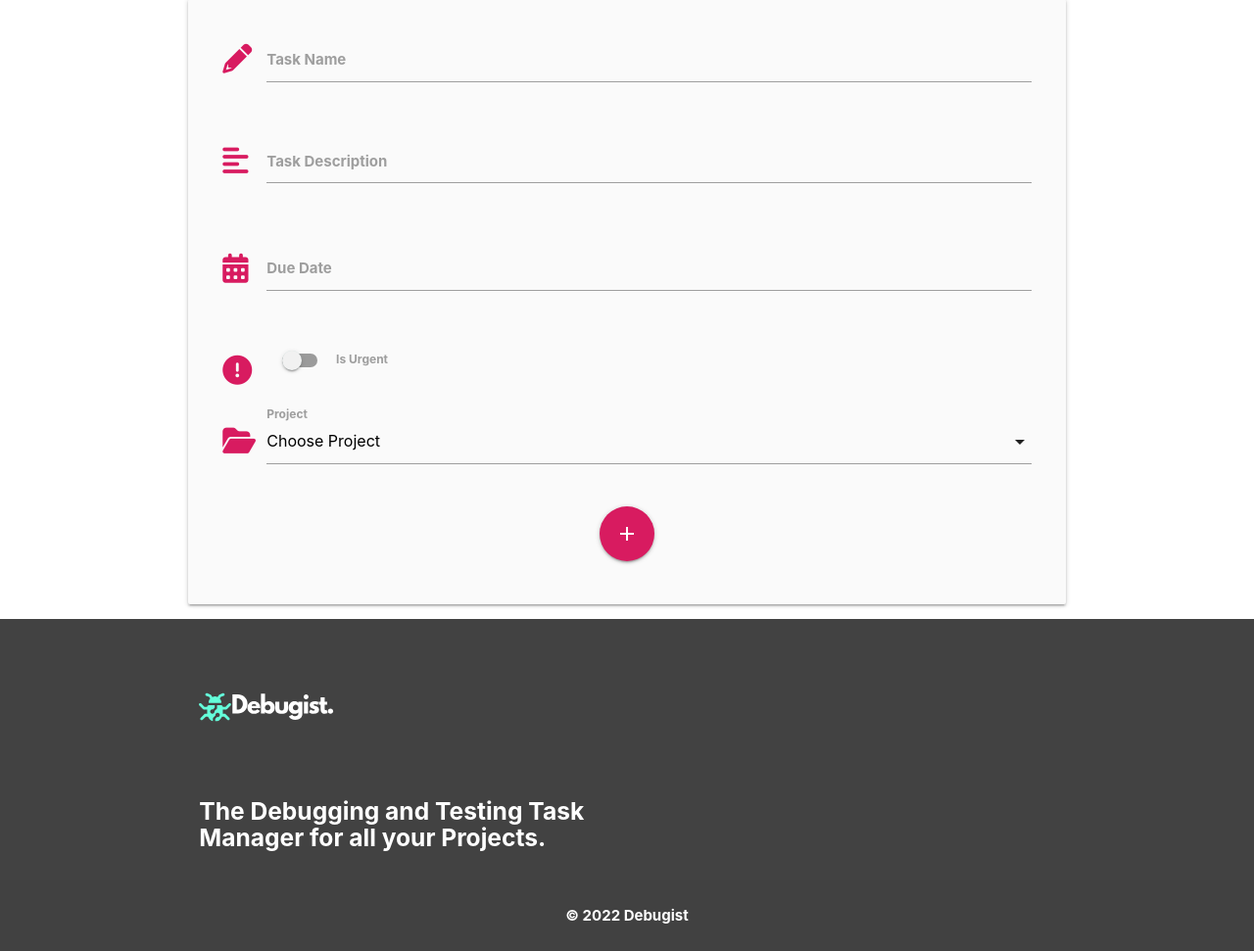
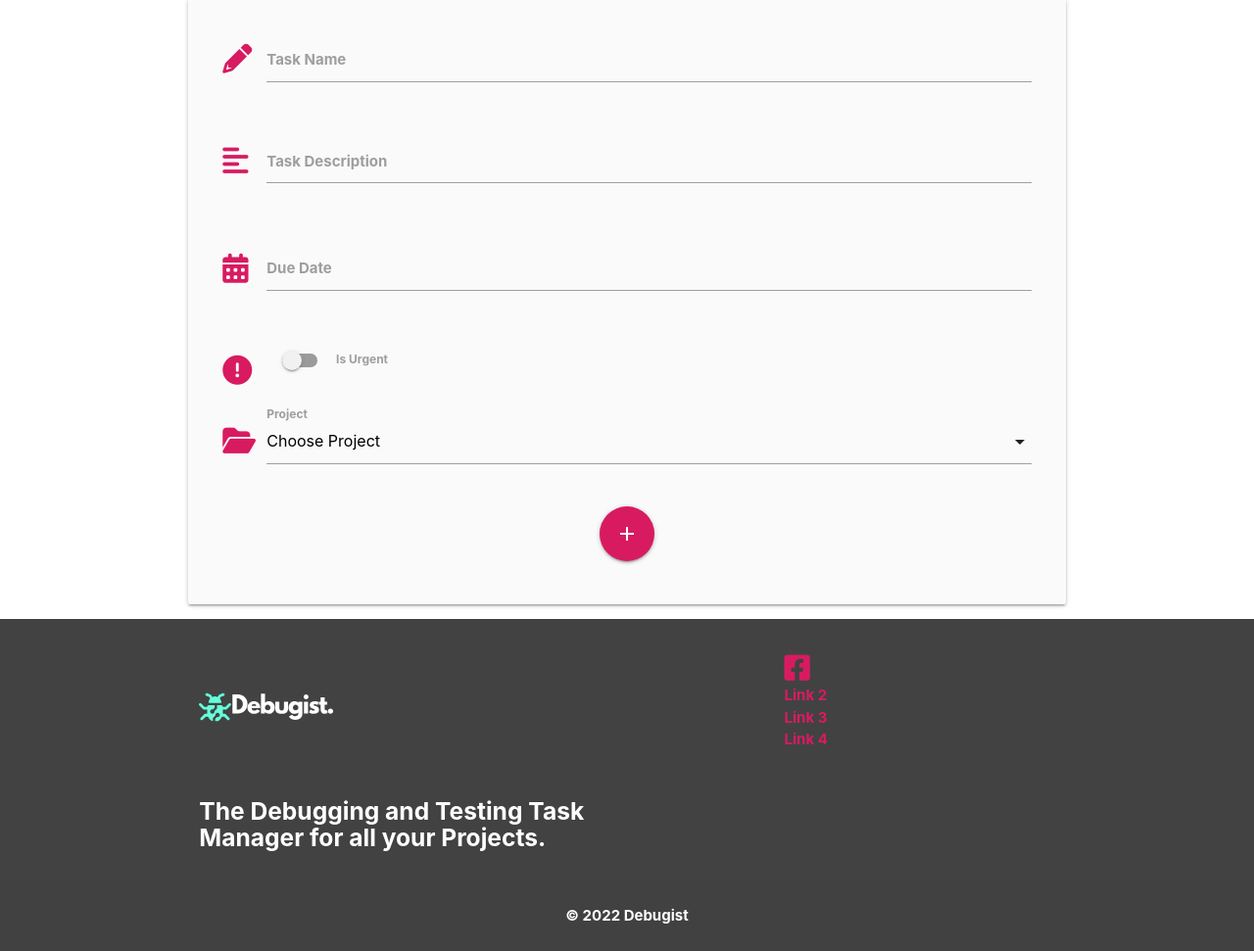
Before and after one commit to develosi/debugist-project, a Flask app: page /add_task in a window 1280 px wide. Shown: the part 160-1131 px from the top of the page at 98% size. Run offline with Flask 2, Linux system fonts and the light colour scheme; data that the repository does not hold is empty; some libraries are stand-ins or nearby versions.

Commit message:
Add social links section to footer

```diff
--- a/debugist/templates/base.html
+++ b/debugist/templates/base.html
@@ -53,6 +53,15 @@
                 width="140" height="140"/></a>
               <h5 class="white-text footer-slogan">The Debugging and Testing Task Manager for all your Projects.</h5>
             </div>
+            <div class="col l4 offset-l2 s12">
+              <ul>
+                <li><a class="pink-text text-darken-1" target="_blank" rel="noopener" aria-label="Visit our Facebook page"
+                  href="https://facebook.com"><i class="fab fa-facebook-square fa-2x"></i></a></li>
+                <li><a class="pink-text text-darken-1" href="#!">Link 2</a></li>
+                <li><a class="pink-text text-darken-1" href="#!">Link 3</a></li>
+                <li><a class="pink-text text-darken-1" href="#!">Link 4</a></li>
+              </ul>
+            </div>
           </div>
         </div>
         <div class="footer-copyright">
```
